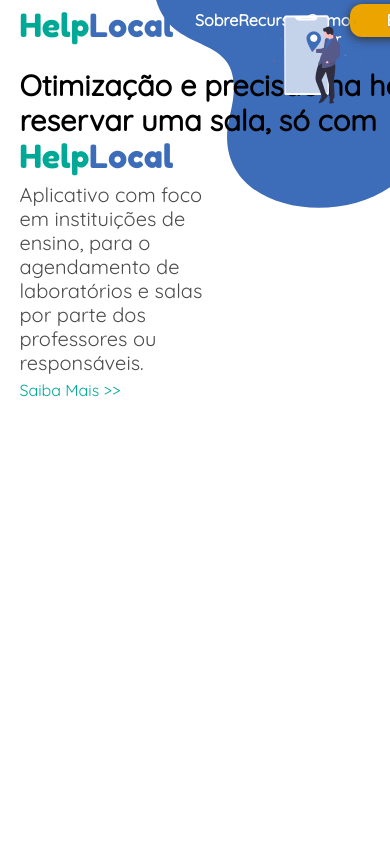
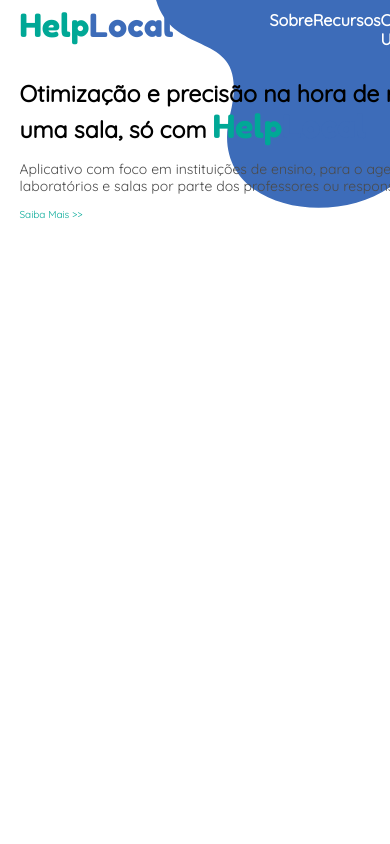
Before and after one commit to rign0002/Hackathon-Sebrae, a PHP site: page / in a window 390 px wide; the page is wider, and only the part inside the window is pictured. Run offline with PHP 8.4, Linux system fonts and the light colour scheme.

Commit message:
mais responsivo ainda

```diff
--- a/css/style.css
+++ b/css/style.css
@@ -28,7 +28,7 @@ body {
     margin: 0 4%;
     display: grid;
     grid-template-areas: "a a" "b c";
-    grid-template-columns: 60% 40%;
+    grid-template-columns: 1fr 1fr;
     grid-template-rows: 1fr 3fr;
     min-height: 100vh;
 }
@@ -95,7 +95,7 @@ body {
                 CORPO
 ***********************************/
 
-#titulo1 > h1{
+#titulo1 > h1 {
     font-size: 2.9rem;
     margin-bottom: 3%;
     min-width: 500px;
@@ -159,6 +159,15 @@ body {
    #interface {
         grid-template-rows: 1fr 5fr;
     }
+    #titulo1 > h1 {
+        font-size: 2.7rem;
+    }
+    #titulo1 > p:first-of-type {
+        font-size: 1.8rem;
+    }
+    #titulo1 > p:last-of-type {
+        font-size: 1.4rem;
+    }
 }
 
 @media (max-width: 800px) {
@@ -169,6 +178,15 @@ body {
     #interface {
         grid-template-rows: 1fr 8fr;
     }
+    #titulo1 > h1 {
+        font-size: 2.3rem;
+    }
+    #titulo1 > p:first-of-type {
+        font-size: 1.4rem;
+    }
+    #titulo1 > p:last-of-type {
+        font-size: 1rem;
+    }
 }
 
 @media (max-width: 600px) {
@@ -177,6 +195,6 @@ body {
         line-height: 1.2;
     }
     #interface {
-        grid-template-rows: 1fr 12fr;
+        grid-template-rows: 1fr 10fr;
     }
 }
```
